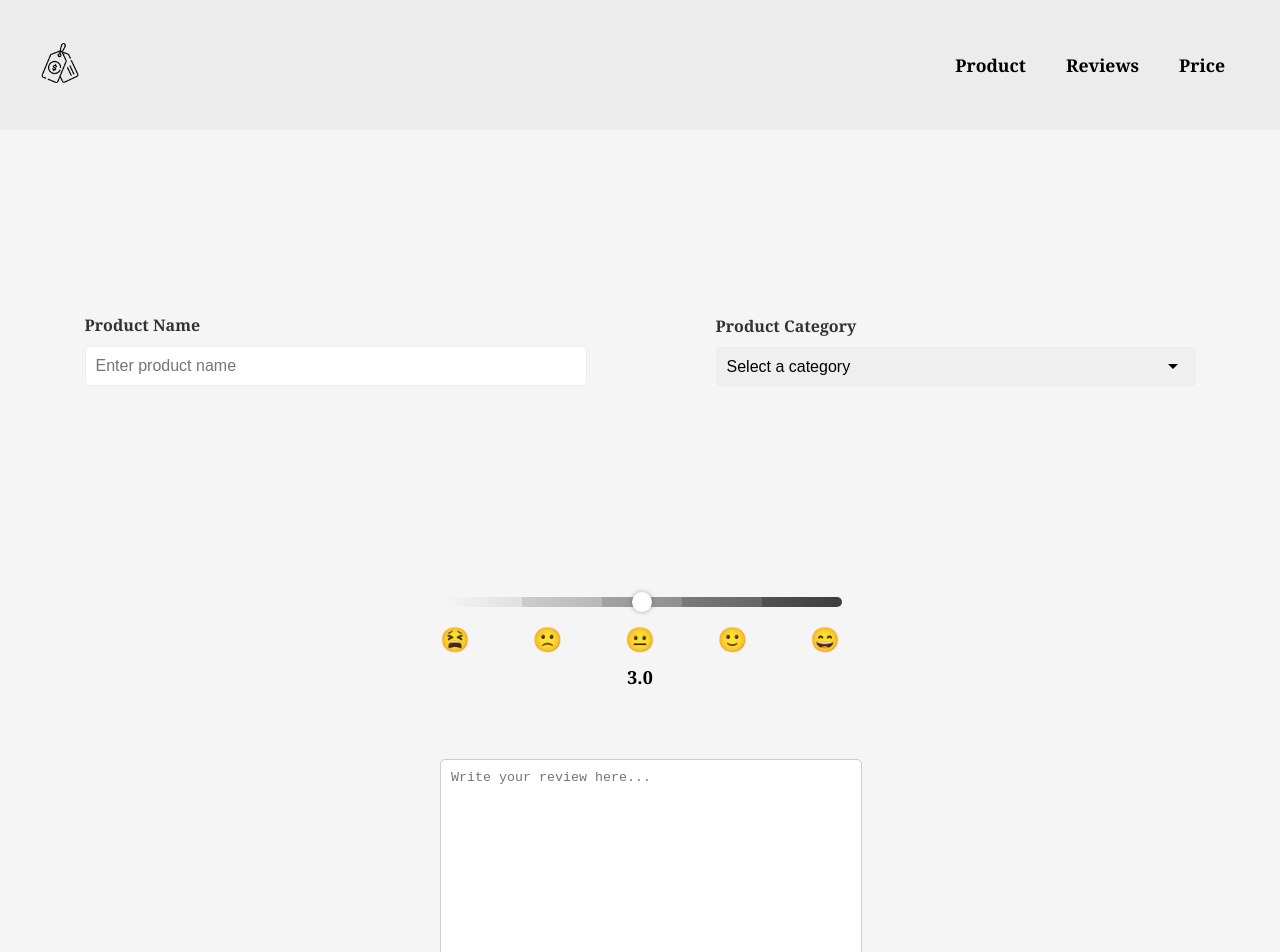
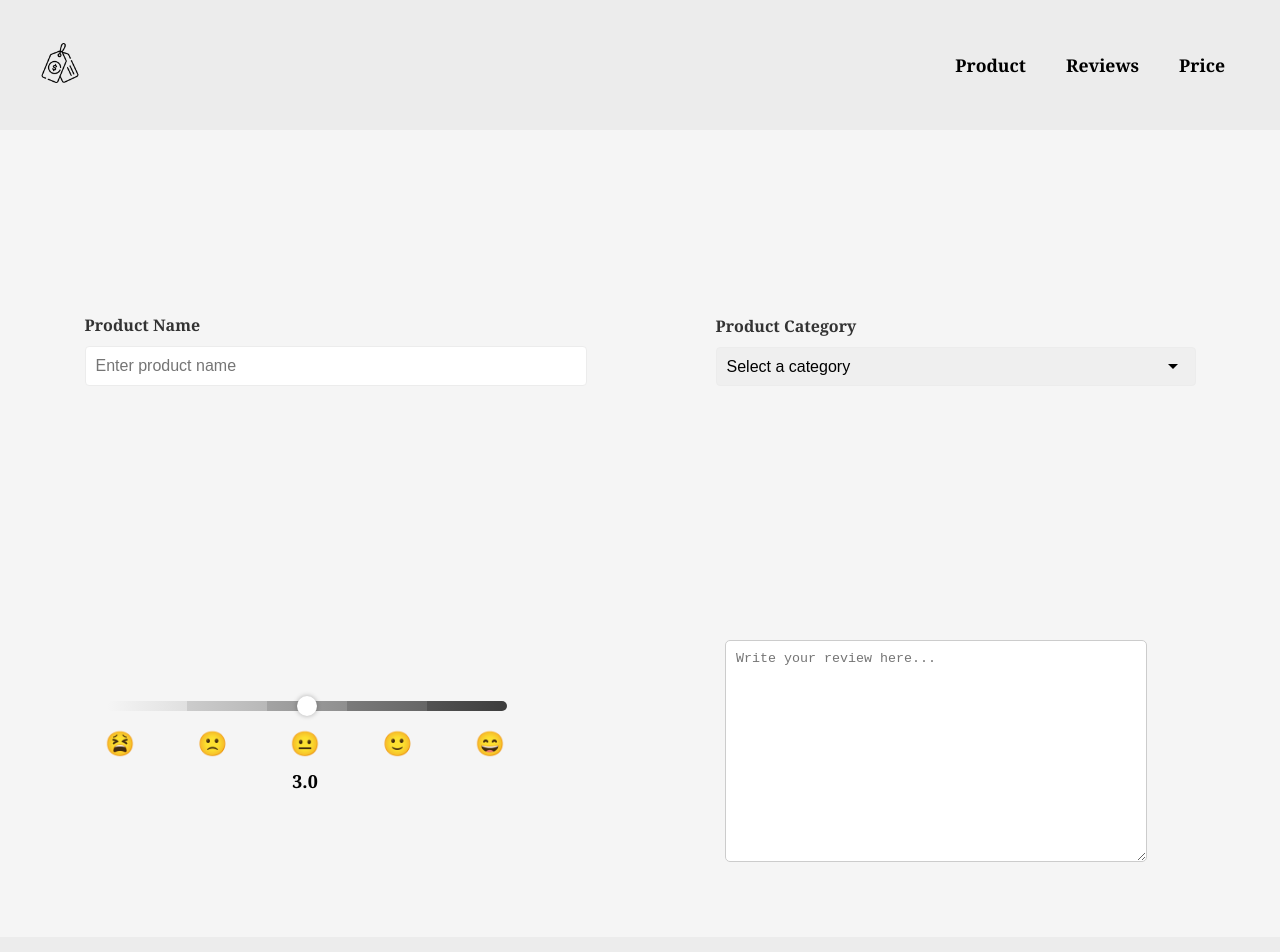
Before and after one commit to vidushichauhan/Optimum-Price-Analyses, an Angular app in the folder optiPrice/: page / in a window 1280 px wide. Shown: the top 952 px of the page. Built offline with nearby package versions, Linux system fonts and the light colour scheme.

Commit message:
Made justify-content space-around in review-container

```diff
--- a/optiPrice/src/app/reviews/reviews.component.css
+++ b/optiPrice/src/app/reviews/reviews.component.css
@@ -1,6 +1,7 @@
 .reviews-container {
     display: flex;
-    flex-direction: column;
+    flex-direction: row;
+    justify-content: space-around;
     align-items: center;
     padding: 20px;
     background-color: #f5f5f5;
@@ -62,7 +63,7 @@
   .comment-container {
     width: 80%;
     max-width: 400px;
-    margin-top: 50px;
+    margin: 50px;
   }
 
   textarea {
```
